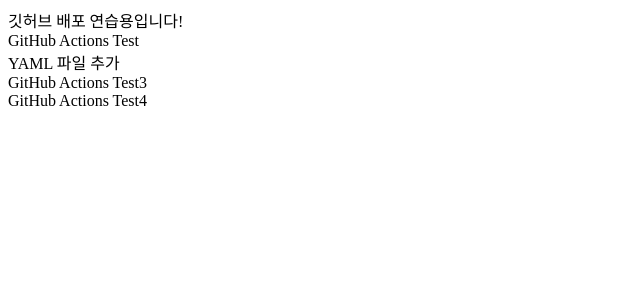
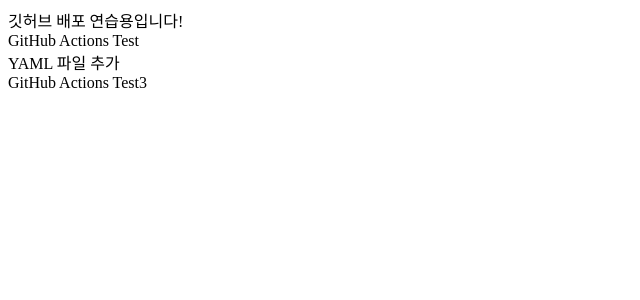
Before and after one commit to ypyp66/testt, a React (Create React App) app: page / in a window 1280 px wide. Shown: the top 300 px of the page, without its empty margins (0-640 px from the left). Built offline with nearby package versions, Linux system fonts and the light colour scheme.

Commit message:
GitHub Actions Test

```diff
--- a/src/components/Test.js
+++ b/src/components/Test.js
@@ -4,7 +4,6 @@
       <div>GitHub Actions Test</div>
       <div>YAML 파일 추가</div>
       <div>GitHub Actions Test3</div>
-      <div>GitHub Actions Test4</div>
     </>
   );
 };
```
